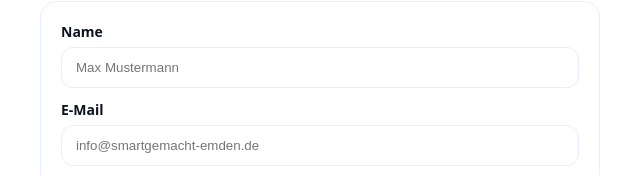
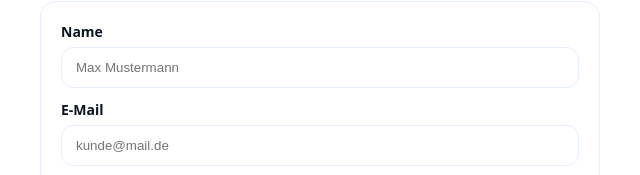
Before and after one commit to utzel25/SmartGemacht-Emden, a plain HTML site: page kontakt.html in a window 1280 px wide. Shown: the part 196-371 px from the top of the page, 320-960 px from the left. Drawn offline with Linux system fonts and the light colour scheme.

Commit message:
Add files via upload

```diff
--- a/kontakt.html
+++ b/kontakt.html
@@ -39,16 +39,16 @@
     <input name="name" type="text" placeholder="Max Mustermann" required>
   </label>
   <label><span>E-Mail</span>
-    <input name="email" type="email" placeholder="info@smartgemacht-emden.de" required>
+    <input name="email" type="email" placeholder="kunde@mail.de" required>
   </label>
   <label><span>Nachricht</span>
     <textarea name="message" rows="5" placeholder="Worum geht's?" required></textarea>
   </label>
 
-  <!-- optional nice-to-have -->
+  <!-- Einstellungen -->
   <input type="hidden" name="_subject"  value="Neue Anfrage über SmartGemacht">
   <input type="hidden" name="_template" value="table">
-  <!-- <input type="hidden" name="_next" value="https://deine-domain.de/danke.html"> -->
+  <input type="hidden" name="_next"     value="https://www.smartgemacht-emden.de/danke.html">
 
   <button class="btn primary" type="submit">Senden</button>
 </form>
```
